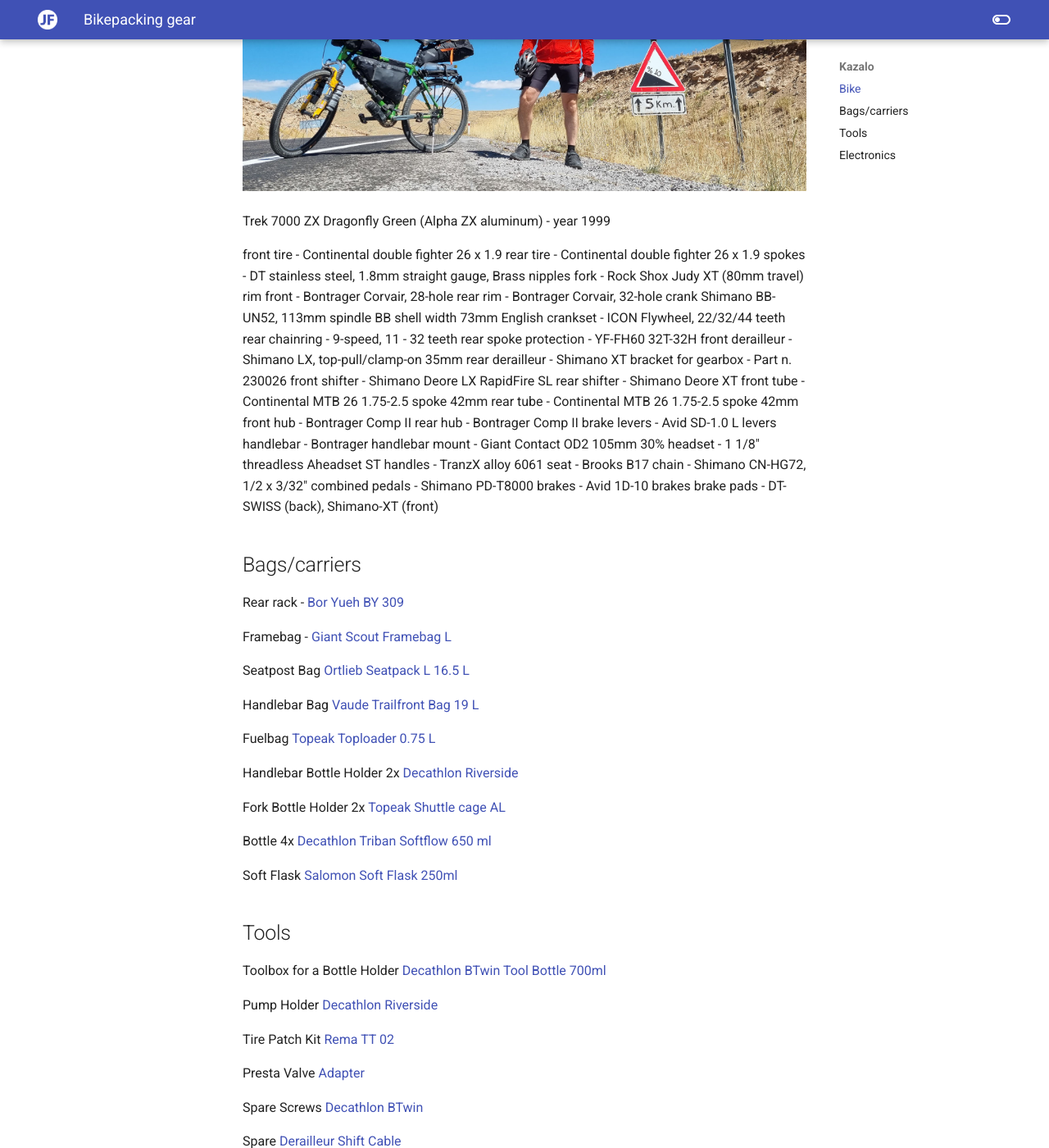
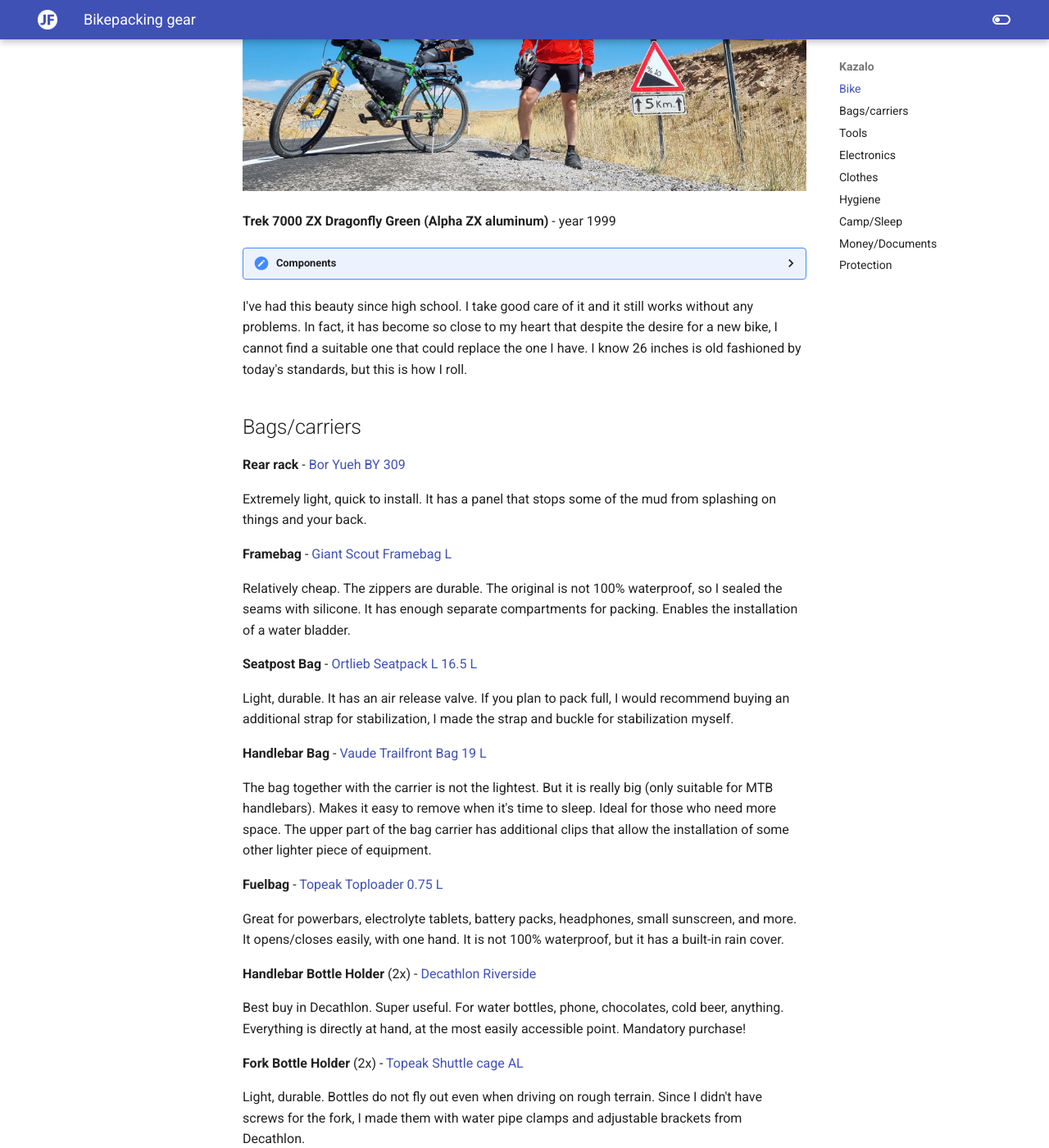
Before and after one commit to jferjan/jferjan.github.io, an MkDocs documentation site: the page built from docs/zapisi/bikepacking_gear.md, in a window 1280 px wide and 1400 px high, scrolled down 993 px. Shown: the whole window at 82% size. Built offline with MkDocs 1.6.1 and Material for MkDocs 9.7.7, drawn with Linux system fonts in a browser that asks for light colours; some of the changed text lies outside the part shown.

Commit message:
update bickepacking_gear, update potapljanje

```diff
--- a/docs/zapisi/bikepacking_gear.md
+++ b/docs/zapisi/bikepacking_gear.md
@@ -19,60 +19,79 @@
 
 ![Me and my bike](trek.jpg)
 
-Trek 7000 ZX Dragonfly Green (Alpha ZX aluminum) - year 1999
+**Trek 7000 ZX Dragonfly Green (Alpha ZX aluminum)** - year 1999
 
-front tire - Continental double fighter 26 x 1.9
-rear tire - Continental double fighter 26 x 1.9
-spokes - DT stainless steel, 1.8mm straight gauge, Brass nipples
-fork - Rock Shox Judy XT (80mm travel)
-rim front - Bontrager Corvair, 28-hole
-rear rim - Bontrager Corvair, 32-hole
-crank Shimano BB-UN52, 113mm spindle
-BB shell width 73mm English
-crankset - ICON Flywheel, 22/32/44 teeth
-rear chainring - 9-speed, 11 - 32 teeth
-rear spoke protection - YF-FH60 32T-32H
-front derailleur - Shimano LX, top-pull/clamp-on 35mm
-rear derailleur - Shimano XT
-bracket for gearbox - Part n. 230026
-front shifter - Shimano Deore LX RapidFire SL
-rear shifter - Shimano Deore XT
-front tube - Continental MTB 26 1.75-2.5 spoke 42mm
-rear tube - Continental MTB 26 1.75-2.5 spoke 42mm
-front hub - Bontrager Comp II
-rear hub - Bontrager Comp II
-brake levers - Avid SD-1.0 L levers
-handlebar - Bontrager
-handlebar mount - Giant Contact OD2 105mm 30%
-headset - 1 1/8" threadless Aheadset ST
-handles - TranzX alloy 6061
-seat - Brooks B17
-chain - Shimano CN-HG72, 1/2 x 3/32"
-combined pedals - Shimano PD-T8000
-brakes - Avid 1D-10 brakes
-brake pads - DT-SWISS (back), Shimano-XT (front)
+??? Components
+    - front tire - Continental double fighter 26 x 1.9
+    - rear tire - Continental double fighter 26 x 1.9
+    - spokes - DT stainless steel, 1.8mm straight gauge, Brass nipples
+    - fork - Rock Shox Judy XT (80mm travel)
+    - front rim - Bontrager Corvair, 28-hole
+    - rear rim - Bontrager Corvair, 32-hole
+    - crank Shimano BB-UN52, 113mm spindle
+    - BB shell width 73mm English
+    - crankset - ICON Flywheel, 22/32/44 teeth
+    - rear chainring - 9-speed, 11 - 32 teeth
+    - rear spoke protection - YF-FH60 32T-32H
+    - front derailleur - Shimano LX, top-pull/clamp-on 35mm
+    - rear derailleur - Shimano XT
+    - bracket for gearbox - Part n. 230026
+    - front shifter - Shimano Deore LX RapidFire SL
+    - rear shifter - Shimano Deore XT
+    - front tube - Continental MTB 26 1.75-2.5 spoke 42mm
+    - rear tube - Continental MTB 26 1.75-2.5 spoke 42mm
+    - front hub - Bontrager Comp II
+    - rear hub - Bontrager Comp II
+    - brake levers - Avid SD-1.0 L levers
+    - handlebar - Bontrager
+    - handlebar mount - Giant Contact OD2 105mm 30%
+    - headset - 1 1/8" threadless Aheadset ST
+    - handles - TranzX alloy 6061
+    - seat - Brooks B17
+    - chain - Shimano CN-HG72, 1/2 x 3/32"
+    - combined pedals - Shimano PD-T8000
+    - brakes - Avid 1D-10 brakes
+    - brake pads - DT-SWISS (back), Shimano-XT (front)
 
+I've had this beauty since high school.  I take good care of it and it still works without any problems. In fact, it has become so close to my heart that despite the desire for a new bike, I cannot find a suitable one that could replace the one I have. I know 26 inches is old fashioned by today's standards, but this is how I roll.
 
 ## Bags/carriers
 
-Rear rack - [Bor Yueh BY 309](https://www.boryueh.com/en/alloy-carrier/172-by-309)
+**Rear rack** - [Bor Yueh BY 309](https://www.boryueh.com/en/alloy-carrier/172-by-309)
 
-Framebag - [Giant Scout Framebag L](https://www.freestyle.si/torbica-giant-scout-frame-bag-l::12805163)
+Extremely light, quick to install. It has a panel that stops some of the mud from splashing on things and your back.
 
-Seatpost Bag [Ortlieb Seatpack L 16.5 L](https://www.amazon.com/dp/B01FWZOT8Q?tag=ferjan-20)
+**Framebag** - [Giant Scout Framebag L](https://www.freestyle.si/torbica-giant-scout-frame-bag-l::12805163)
 
-Handlebar Bag [Vaude Trailfront Bag 19 L](https://www.amazon.de/-/en/dp/B07NZXN56B?tag=ferjan-21)
+Relatively cheap. The zippers are durable. The original is not 100% waterproof, so I sealed the seams with silicone. It has enough separate compartments for packing. Enables the installation of a water bladder.
 
-Fuelbag [Topeak Toploader 0.75 L](https://www.amazon.com/dp/B01M9AFWHT?tag=ferjan-20)
+**Seatpost Bag** - [Ortlieb Seatpack L 16.5 L](https://www.amazon.com/dp/B01FWZOT8Q?tag=ferjan-20)
 
-Handlebar Bottle Holder 2x [Decathlon Riverside](https://www.decathlon.si/p/168751-70213_nosilec-za-bidon-iz-tkanine-za-na-krmilo.html)
+Light, durable. It has an air release valve. If you plan to pack full, I would recommend buying an additional strap for stabilization, I made the strap and buckle for stabilization myself.
 
-Fork Bottle Holder 2x [Topeak Shuttle cage AL](https://www.amazon.com/dp/B000FICBRM?tag=ferjan-20)
+**Handlebar Bag** - [Vaude Trailfront Bag 19 L](https://www.amazon.de/-/en/dp/B07NZXN56B?tag=ferjan-21)
 
-Bottle 4x [Decathlon Triban Softflow 650 ml](https://www.decathlon.si/p/168916-52581_turkizen-kolesarski-bidon-za-vodo-softflow-650-ml.html)
+The bag together with the carrier is not the lightest. But it is really big (only suitable for MTB handlebars).  Makes it easy to remove when it's time to sleep. Ideal for those who need more space. The upper part of the bag carrier has additional clips that allow the installation of some other lighter piece of equipment.
 
-Soft Flask [Salomon Soft Flask 250ml](https://www.amazon.com/dp/B09P2JZ996?tag=ferjan-20)
+**Fuelbag** - [Topeak Toploader 0.75 L](https://www.amazon.com/dp/B01M9AFWHT?tag=ferjan-20)
 
+Great for powerbars, electrolyte tablets, battery packs, headphones, small sunscreen, and more. It opens/closes easily, with one hand.  It is not 100% waterproof, but it has a built-in rain cover.
+
+**Handlebar Bottle Holder** (2x) - [Decathlon Riverside](https://www.decathlon.si/p/168751-70213_nosilec-za-bidon-iz-tkanine-za-na-krmilo.html)
+
+Best buy in Decathlon. Super useful.  For water bottles, phone, chocolates, cold beer, anything.  Everything is directly at hand, at the most easily accessible point.  Mandatory purchase!
+
+**Fork Bottle Holder** (2x) - [Topeak Shuttle cage AL](https://www.amazon.com/dp/B000FICBRM?tag=ferjan-20)
+
+Light, durable. Bottles do not fly out even when driving on rough terrain.  Since I didn't have screws for the fork, I made them with water pipe clamps and adjustable brackets from Decathlon.
+
+**Bottle** (4x) - [Decathlon Triban Softflow 650 ml](https://www.decathlon.si/p/168916-52581_turkizen-kolesarski-bidon-za-vodo-softflow-650-ml.html)
+
+Cheap bottle. It does its job. There is nothing more to say.
+
+**Soft Flask** - [Salomon Soft Flask 250ml](https://www.amazon.com/dp/B09P2JZ996?tag=ferjan-20)
+
+An ideal bottle for home-made soft-gels.  The stopper seals perfectly. I carry the gel in this bottle in the back pocket of my t-shirt and use it to add energy during the most strenuous work. Be sure to buy Salomon and not a fake, which is not comparable to the quality of the original.
 
 ## Tools
 
@@ -134,7 +153,7 @@
 Application for Navigation and Tracking [Komoot (with world pack)](http://komoot.com/)
 
 
-# Clothes
+## Clothes
 
 Cycling Shoes [Northwave Corsair](https://www.amazon.com/dp/B07HMYNYSV?tag=ferjan-20)
 
```
Also changed, not shown: docs/zapisi/potapljanje.md (+12 -0 lines).
